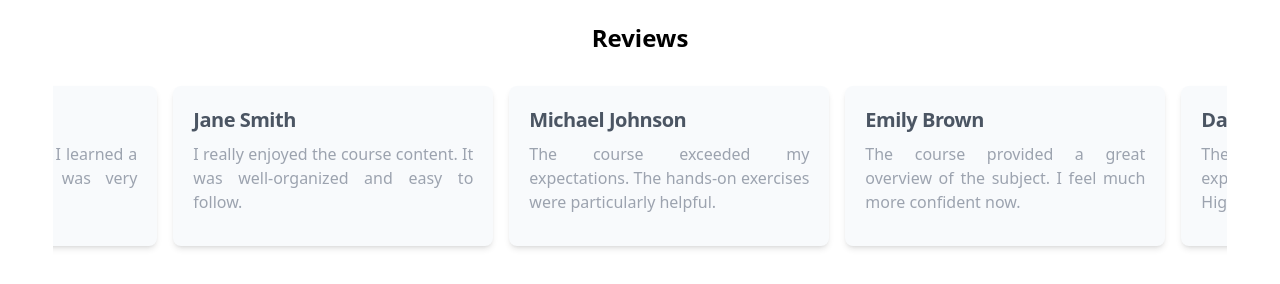
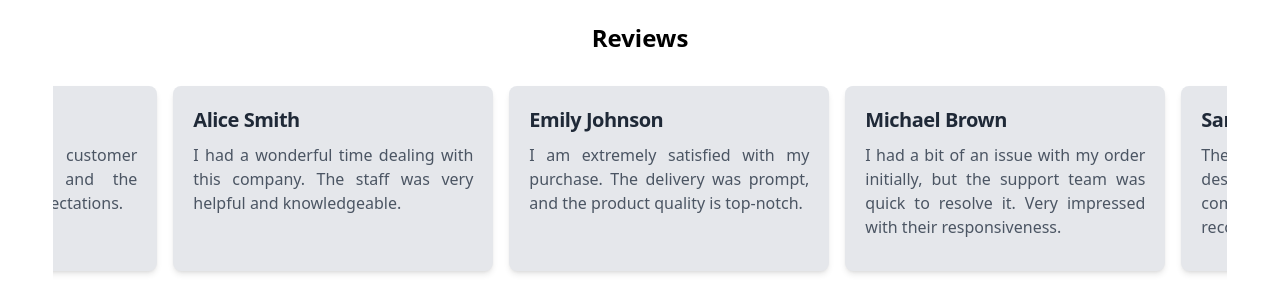
Before and after one commit to svivek19/landing-page-task, a React app: page / in a window 1280 px wide. Shown: the part 1094-1378 px from the top of the page. Before the commit the page ends 1356 px from the top, so only its background shows below. Built offline with nearby package versions, Linux system fonts and the light colour scheme; the HTML template or start-up script is replaced by a standard one.

Commit message:
json fix

```diff
--- a/src/components/Reviews.jsx
+++ b/src/components/Reviews.jsx
@@ -40,17 +40,18 @@ const Reviews = () => {
     <div className="w-11/12 mx-auto mt-10">
       <h2 className="my-4 text-2xl text-center font-semibold">Reviews</h2>
       <div className="flex overflow-x-auto scrollbar-hide" ref={containerRef}>
-        {data.students.map((student, index) => (
+        {data.reviews.map((user, index) => (
           <div
-            className="min-w-80 mx-2 my-4 bg-slate-50 rounded-lg shadow-md"
+            className="min-w-80 mx-2 my-4 bg-gray-200 rounded-lg shadow-md"
             key={index}
           >
             <div className="p-5">
-              <h5 className="mb-2 text-xl font-bold tracking-tight text-gray-600 ">
-                {student.name}
+              <h5 className="mb-2 text-xl font-bold tracking-tight text-gray-800 ">
+                {user.name}
               </h5>
-              <p className="mb-3 font-normal text-gray-400 text-justify">
-                {student.review}
+              <hr />
+              <p className="mb-3 font-normal text-gray-600 text-justify">
+                {user.review}
               </p>
             </div>
           </div>
--- a/src/data.json
+++ b/src/data.json
@@ -25,5 +25,47 @@
         "review": "The instructor was engaging and explained complex topics clearly. Highly recommended!",
         "image": "https://media.istockphoto.com/id/1438969575/photo/smiling-young-male-college-student-wearing-headphones-standing-in-a-classroom.jpg?s=612x612&w=0&k=20&c=yNawJP9JGXU6LOL262ME5M1U2xxNKQsvT7F9DZhZCh4="
       }
+    ],
+    "reviews": [
+      {
+        "name": "John Doe",
+        "review": "Great experience! The customer service was excellent, and the product exceeded my expectations."
+      },
+      {
+        "name": "Alice Smith",
+        "review": "I had a wonderful time dealing with this company. The staff was very helpful and knowledgeable."
+      },
+      {
+        "name": "Emily Johnson",
+        "review": "I am extremely satisfied with my purchase. The delivery was prompt, and the product quality is top-notch."
+      },
+      {
+        "name": "Michael Brown",
+        "review": "I had a bit of an issue with my order initially, but the support team was quick to resolve it. Very impressed with their responsiveness."
+      },
+      {
+        "name": "Sarah Williams",
+        "review": "The product I received was exactly as described, and the pricing was very competitive. Would definitely recommend!"
+      },
+      {
+        "name": "David Anderson",
+        "review": "This company has consistently provided excellent service. I've been a loyal customer for years."
+      },
+      {
+        "name": "Jessica Taylor",
+        "review": "I'm blown away by the quality of their products. It's rare to find such craftsmanship these days."
+      },
+      {
+        "name": "Daniel Martinez",
+        "review": "The website is user-friendly, and the ordering process was seamless. Kudos to the team!"
+      },
+      {
+        "name": "Sophia Garcia",
+        "review": "I had some doubts before making my purchase, but those were quickly dispelled by their outstanding support."
+      },
+      {
+        "name": "William Clark",
+        "review": "I've never had any issues with their products. They're durable and reliable."
+      }
     ]
   }
```
